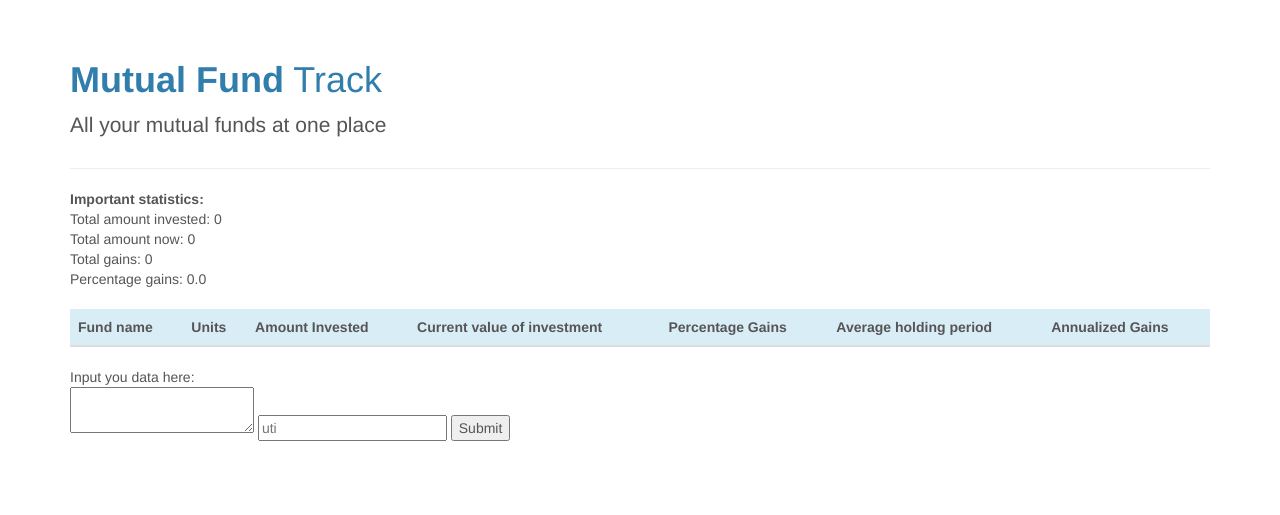
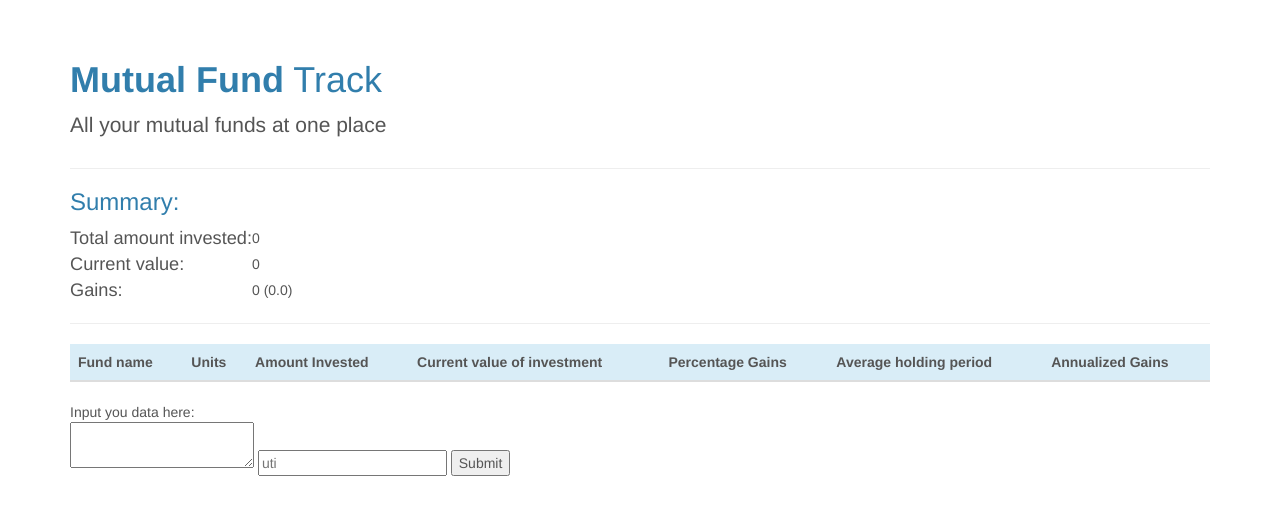
Before and after one commit to rushiagr/mftrack, a Flask app: page / in a window 1280 px wide. Shown: the top 515 px of the page. Run offline with Flask 2, Linux system fonts and the light colour scheme; data that the repository does not hold is empty; parts of the project's set-up code (start-up, migrations or seed data) failed here and were passed over; some libraries are stand-ins or nearby versions.

Commit message:
prettify summary of a person"s mutual funds

```diff
--- a/templates/index.html
+++ b/templates/index.html
@@ -33,12 +33,34 @@
 		{% endif %}
 		{% endwith %}
 
-    	<b>Important statistics: </b><br>
-        Total amount invested: {{ stats['total_amount_invested'] }} <br>
-        Total amount now: {{ stats['total_amount_now'] }} <br>
-        Total gains: {{ stats['total_amount_now'] - stats['total_amount_invested'] }} <br>
-        Percentage gains: {{ stats['percentage_gains'] }} <br>
-		<br>
+	<h3>Summary: </h3>
+        <table>
+		<tr>
+			<td>
+				<div style="font-size: 1.3em;">Total amount invested:</div>
+			</td>
+			<td>
+				{{ stats['total_amount_invested'] }}
+			</td>
+		</tr>
+		<tr>
+			<td>
+				<div style="font-size: 1.3em;">Current value:</div>
+			</td>
+			<td>
+				{{ stats['total_amount_now'] }}
+			</td>
+		</tr>
+		<tr>
+			<td>
+				<div style="font-size: 1.3em;">Gains:</div>
+			</td>
+			<td>
+				{{  stats['total_amount_now'] - stats['total_amount_invested']  }} ({{ stats['percentage_gains'] }})
+			</td>
+		</tr>
+        </table>
+        <hr>
 
 		<div class="bs-example table-responsive">
 			<table class="table table-striped table-hover">
```
